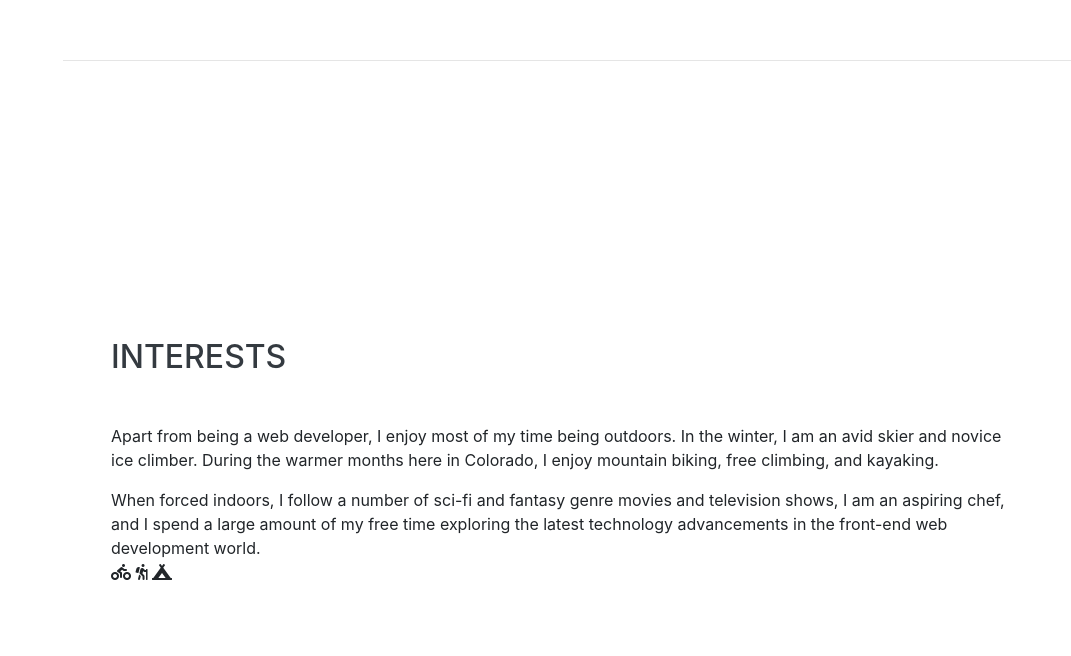
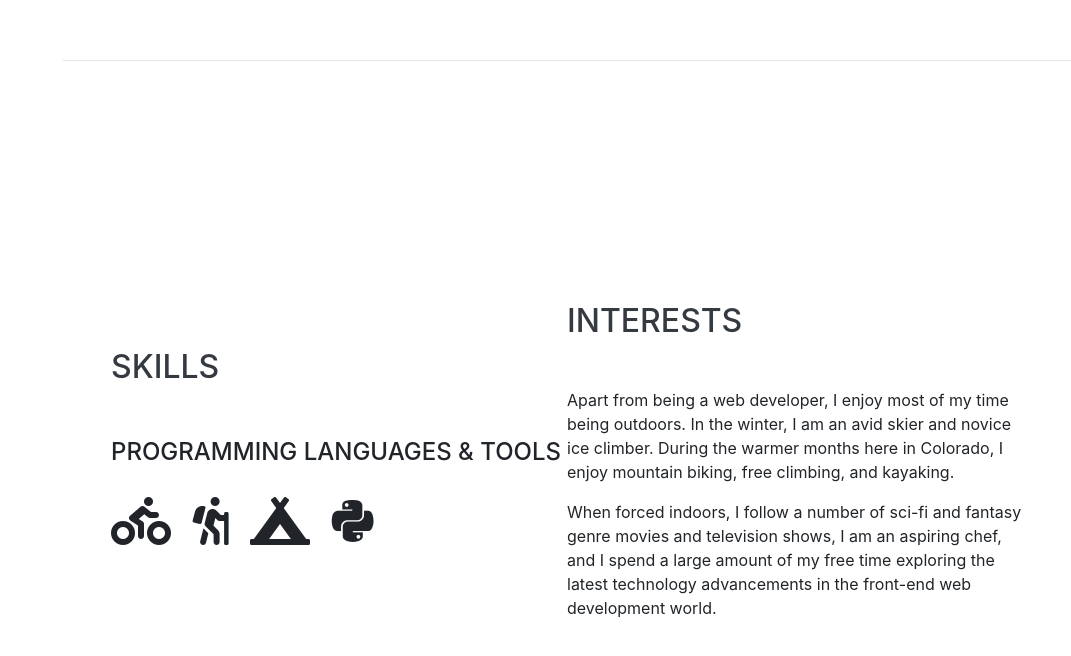
Before and after one commit to OGC-fever/resume, a website with bundled scripts: page index.html in a window 1280 px wide. Shown: the part 1541-2197 px from the top of the page, without its empty margins (209-1280 px from the left). Built offline with nearby package versions, Linux system fonts and the light colour scheme; a web font is replaced by a local one.

Commit message:
Update index.html

```diff
--- a/index.html
+++ b/index.html
@@ -46,17 +46,6 @@
         <li class="nav-item">
           <a class="nav-link js-scroll-trigger" href="#interests">Interests</a>
         </li>
-<!--
-        <li class="nav-item">
-          <a class="nav-link js-scroll-trigger" href="#experience">Experience</a>
-        </li>
-        <li class="nav-item">
-          <a class="nav-link js-scroll-trigger" href="#education">Education</a>
-        </li>
-        <li class="nav-item">
-          <a class="nav-link js-scroll-trigger" href="#awards">Awards</a>
-        </li>
--->
       </ul>
     </div>
   </nav>
@@ -87,93 +76,6 @@
 
     <hr class="m-0">
 
-<!--
-    <section class="resume-section p-3 p-lg-5 d-flex justify-content-center" id="experience">
-      <div class="w-100">
-        <h2 class="mb-5">Experience</h2>
-
-        <div class="resume-item d-flex flex-column flex-md-row justify-content-between mb-5">
-          <div class="resume-content">
-            <h3 class="mb-0">Senior Web Developer</h3>
-            <div class="subheading mb-3">Intelitec Solutions</div>
-            <p>Bring to the table win-win survival strategies to ensure proactive domination. At the end of the day, going forward, a new normal that has evolved from generation X is on the runway heading towards a streamlined cloud solution. User generated content in real-time will have multiple touchpoints for offshoring.</p>
-          </div>
-          <div class="resume-date text-md-right">
-            <span class="text-primary">March 2013 - Present</span>
-          </div>
-        </div>
-
-        <div class="resume-item d-flex flex-column flex-md-row justify-content-between mb-5">
-          <div class="resume-content">
-            <h3 class="mb-0">Web Developer</h3>
-            <div class="subheading mb-3">Intelitec Solutions</div>
-            <p>Capitalize on low hanging fruit to identify a ballpark value added activity to beta test. Override the digital divide with additional clickthroughs from DevOps. Nanotechnology immersion along the information highway will close the loop on focusing solely on the bottom line.</p>
-          </div>
-          <div class="resume-date text-md-right">
-            <span class="text-primary">December 2011 - March 2013</span>
-          </div>
-        </div>
-
-        <div class="resume-item d-flex flex-column flex-md-row justify-content-between mb-5">
-          <div class="resume-content">
-            <h3 class="mb-0">Junior Web Designer</h3>
-            <div class="subheading mb-3">Shout! Media Productions</div>
-            <p>Podcasting operational change management inside of workflows to establish a framework. Taking seamless key performance indicators offline to maximise the long tail. Keeping your eye on the ball while performing a deep dive on the start-up mentality to derive convergence on cross-platform integration.</p>
-          </div>
-          <div class="resume-date text-md-right">
-            <span class="text-primary">July 2010 - December 2011</span>
-          </div>
-        </div>
-
-        <div class="resume-item d-flex flex-column flex-md-row justify-content-between">
-          <div class="resume-content">
-            <h3 class="mb-0">Web Design Intern</h3>
-            <div class="subheading mb-3">Shout! Media Productions</div>
-            <p>Collaboratively administrate empowered markets via plug-and-play networks. Dynamically procrastinate B2C users after installed base benefits. Dramatically visualize customer directed convergence without revolutionary ROI.</p>
-          </div>
-          <div class="resume-date text-md-right">
-            <span class="text-primary">September 2008 - June 2010</span>
-          </div>
-        </div>
-
-      </div>
-
-    </section>
-
-    <hr class="m-0">
-
-    <section class="resume-section p-3 p-lg-5 d-flex align-items-center" id="education">
-      <div class="w-100">
-        <h2 class="mb-5">Education</h2>
-
-        <div class="resume-item d-flex flex-column flex-md-row justify-content-between mb-5">
-          <div class="resume-content">
-            <h3 class="mb-0">University of Colorado Boulder</h3>
-            <div class="subheading mb-3">Bachelor of Science</div>
-            <div>Computer Science - Web Development Track</div>
-            <p>GPA: 3.23</p>
-          </div>
-          <div class="resume-date text-md-right">
-            <span class="text-primary">August 2006 - May 2010</span>
-          </div>
-        </div>
-
-        <div class="resume-item d-flex flex-column flex-md-row justify-content-between">
-          <div class="resume-content">
-            <h3 class="mb-0">James Buchanan High School</h3>
-            <div class="subheading mb-3">Technology Magnet Program</div>
-            <p>GPA: 3.56</p>
-          </div>
-          <div class="resume-date text-md-right">
-            <span class="text-primary">August 2002 - May 2006</span>
-          </div>
-        </div>
-
-      </div>
-    </section>
-
-    <hr class="m-0">
--->
     <section class="resume-section p-3 p-lg-5 d-flex align-items-center" id="skills">
       <div class="w-100">
         <h2 class="mb-5">Skills</h2>
@@ -215,17 +117,31 @@
     <hr class="m-0">
 
     <section class="resume-section p-3 p-lg-5 d-flex align-items-center" id="interests">
+
+      <div class="w-100">
+        <h2 class="mb-5">Skills</h2>
+
+        <div class="subheading mb-3">Programming Languages &amp; Tools</div>
+        <ul class="list-inline dev-icons">
+          <li class="list-inline-item">
+            <i class="fas fa-biking"></i>
+          </li>
+          <li class="list-inline-item">
+            <i class="fas fa-hiking"></i>
+          </li>
+          <li class="list-inline-item">
+            <i class="fas fa-campground"></i>
+          </li>
+          <li class="list-inline-item">
+            <i class="fab fa-python"></i>
+          </li>
+        </ul>
+      </div>
+
       <div class="w-100">
         <h2 class="mb-5">Interests</h2>
         <p>Apart from being a web developer, I enjoy most of my time being outdoors. In the winter, I am an avid skier and novice ice climber. During the warmer months here in Colorado, I enjoy mountain biking, free climbing, and kayaking.</p>
         <p class="mb-0">When forced indoors, I follow a number of sci-fi and fantasy genre movies and television shows, I am an aspiring chef, and I spend a large amount of my free time exploring the latest technology advancements in the front-end web development world.</p>
-
-        <div class="social-icons">
-          <i class="fas fa-biking"></i>
-          <i class="fas fa-hiking"></i>
-          <i class="fas fa-campground"></i>
-        </div>
-
       </div>
     </section>
 
```
